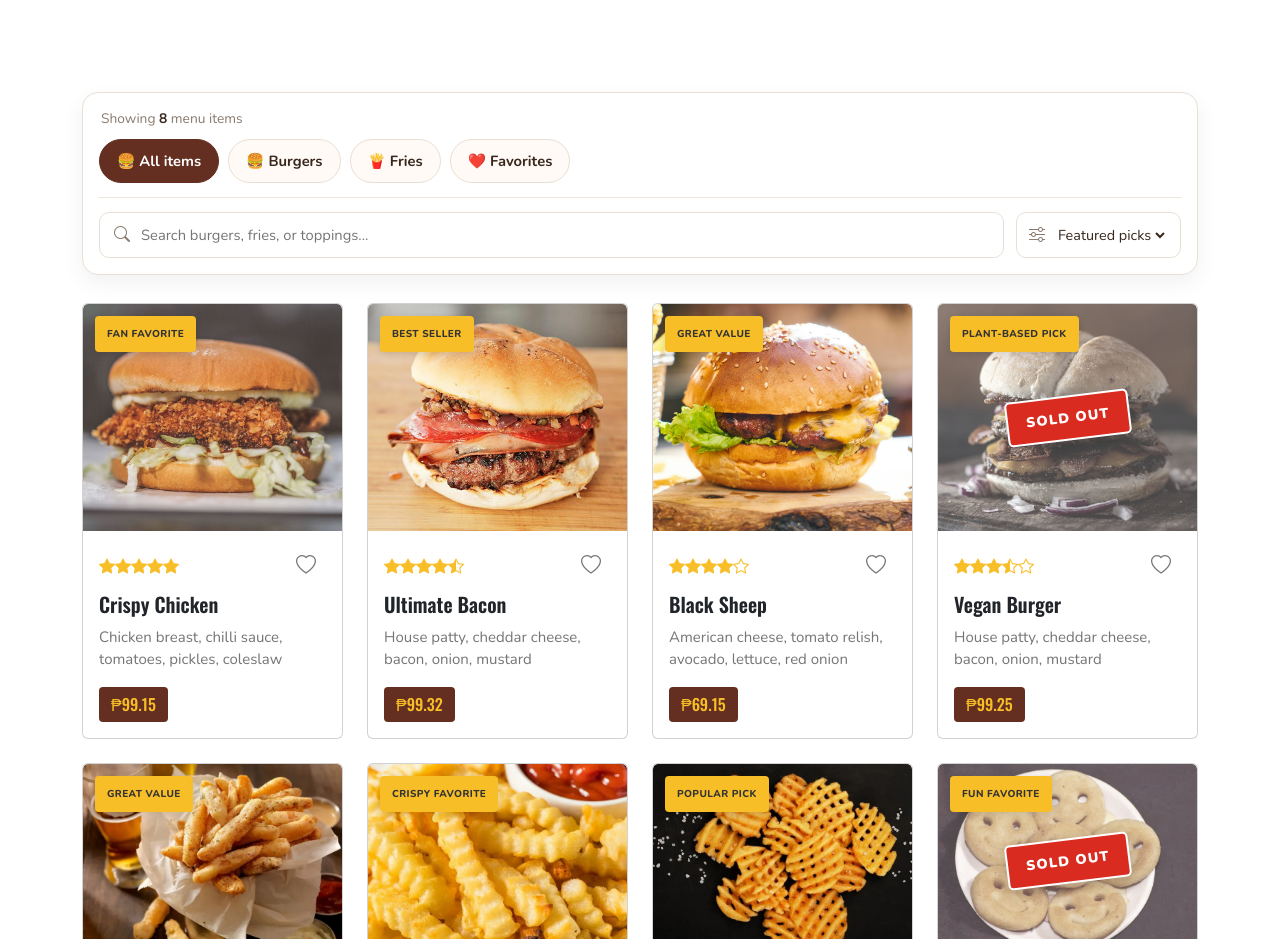
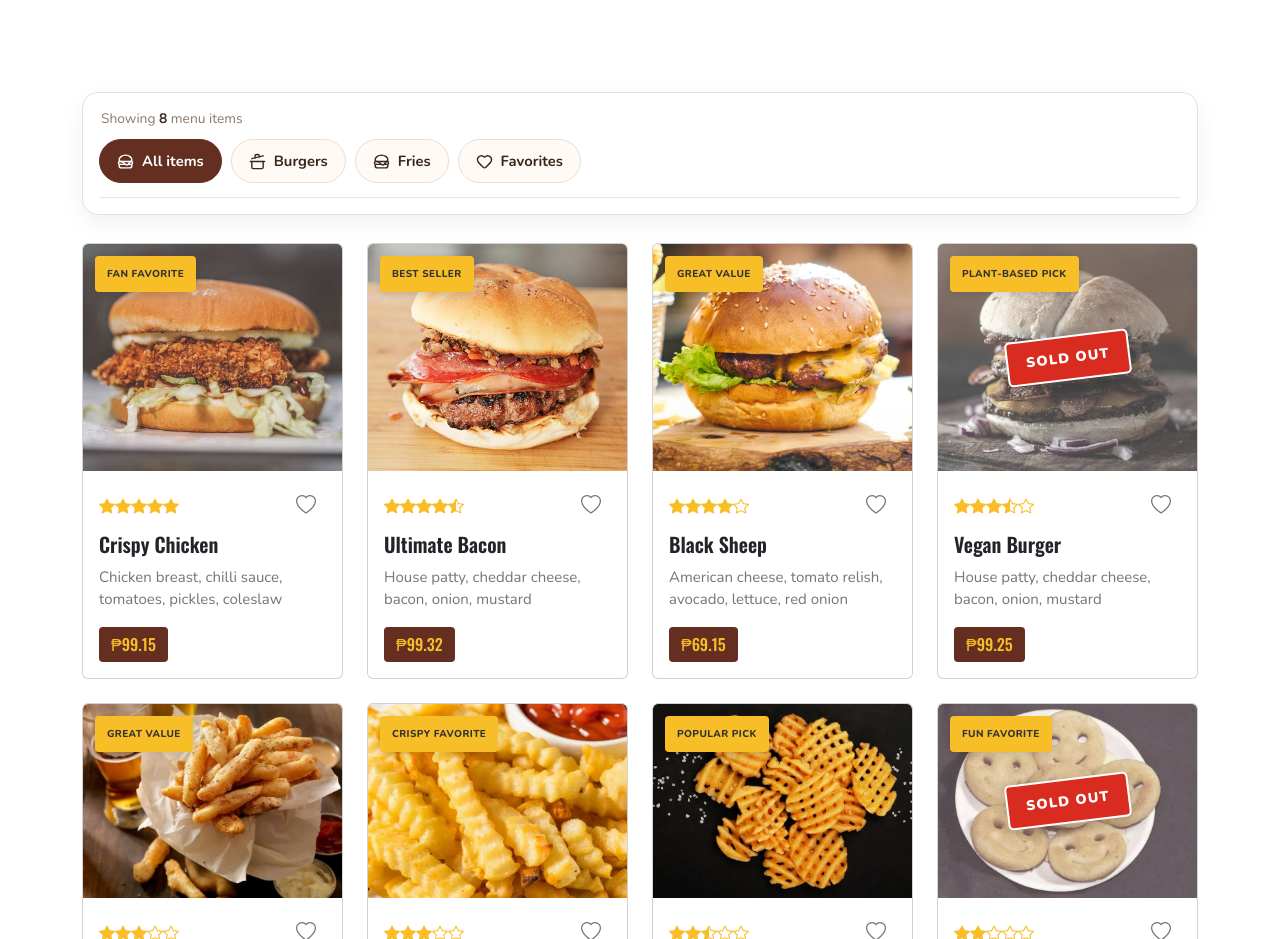
Before and after one commit to edmagineva3d/my_tasty-burger-app_V2, a React (Vite) app: page / in a window 1280 px wide. Shown: the part 1980-2919 px from the top of the page. Built offline with nearby package versions, Linux system fonts and the light colour scheme.

Commit message:
replace menu emojis with lucide icons

```diff
--- a/src/pages/Home/Section3.tsx
+++ b/src/pages/Home/Section3.tsx
@@ -135,14 +135,44 @@
       <div className="menu_tools_wrap"><Container>
         <div className="menu_tools">
           <div className="menu_results_count">Showing <strong>{visibleProducts.length}</strong> menu item{visibleProducts.length === 1 ? "" : "s"}</div>
-          <div className="menu_filter_tabs" role="group" aria-label="Menu category">
-            {[{ id: "all", label: "🍔 All items" }, { id: "burgers", label: "🍔 Burgers" }, { id: "fries", label: "🍟 Fries" }].map((item) => <button key={item.id} type="button" className={category === item.id ? "active" : ""} onClick={() => setCategory(item.id)}>{item.label}</button>)}
-            <button type="button" className={favoritesOnly ? "active" : ""} onClick={() => { setFavoriteIds(() => { try { return JSON.parse(localStorage.getItem("tastyBurgerFavorites") || "[]"); } catch { return []; } }); setFavoritesOnly((value) => !value); }}>❤️ Favorites</button>
-          </div>
-          <div className="menu_search_sort">
-            <label className="menu_search"><i className="bi bi-search"></i><input value={search} onChange={(event) => setSearch(event.target.value)} placeholder="Search burgers, fries, or toppings..." aria-label="Search menu" />{search && <button type="button" onClick={() => setSearch("")} aria-label="Clear search">×</button>}</label>
-            <label className="menu_sort"><i className="bi bi-sliders"></i><span className="visually-hidden">Sort menu</span><select value={sortBy} onChange={(event) => setSortBy(event.target.value)}><option value="featured">Featured picks</option><option value="popular">Most popular</option><option value="rating">Top rated</option><option value="name">Name: A to Z</option></select></label>
-          </div>
+
+<div className="menu_filter_tabs" role="group" aria-label="Menu category">
+  {[
+    { id: "all", label: "All items", Icon: Hamburger },
+    { id: "burgers", label: "Burgers", Icon: CookingPot },
+    { id: "fries", label: "Fries", Icon: Hamburger },
+  ].map(({ id, label, Icon }) => (
+    <button
+      key={id}
+      type="button"
+      className={category === id ? "active" : ""}
+      onClick={() => setCategory(id)}
+    >
+      <Icon size={17} strokeWidth={2} />
+      <span>{label}</span>
+    </button>
+  ))}
+
+  <button
+    type="button"
+    className={favoritesOnly ? "active" : ""}
+    onClick={() => {
+      setFavoriteIds(() => {
+        try {
+          return JSON.parse(
+            localStorage.getItem("tastyBurgerFavorites") || "[]"
+          );
+        } catch {
+          return [];
+        }
+      });
+      setFavoritesOnly((value) => !value);
+    }}
+  >
+    <Heart size={17} strokeWidth={2} />
+    <span>Favorites</span>
+  </button>
+</div>
         </div>
       </Container></div>
       <Container>
--- a/src/styles/Home.css
+++ b/src/styles/Home.css
@@ -803,9 +803,40 @@
 .menu_tools_wrap { margin: 0 auto 28px; }
 .menu_tools { background: #fff; border: 1px solid #eadfd4; border-radius: 16px; padding: 16px; box-shadow: 0 8px 22px rgba(0,0,0,.06); }
 .menu_filter_tabs { display: flex; flex-wrap: wrap; gap: 9px; padding-bottom: 14px; border-bottom: 1px solid #eee4da; }
-.menu_filter_tabs button { border: 1px solid #eadfd4; border-radius: 999px; padding: 10px 17px; background: #fffaf5; color: #38271d; font: inherit; font-size: .92rem; font-weight: 700; transition: background .2s ease, color .2s ease, transform .2s ease; }
-.menu_filter_tabs button:hover { transform: translateY(-1px); border-color: var(--yellow); }
-.menu_filter_tabs button.active { background: var(--bg-coffee); border-color: var(--bg-coffee); color: #fff; }
+
+.menu_filter_tabs button {
+  display: inline-flex;
+  align-items: center;
+  justify-content: center;
+  gap: 8px;
+  border: 1px solid #eadfd4;
+  border-radius: 999px;
+  padding: 10px 17px;
+  background: #fffaf5;
+  color: #38271d;
+  font: inherit;
+  font-size: .92rem;
+  font-weight: 700;
+  transition: background .2s ease, color .2s ease, transform .2s ease;
+}
+
+.menu_filter_tabs button svg {
+  width: 17px;
+  height: 17px;
+  flex-shrink: 0;
+}
+
+.menu_filter_tabs button:hover {
+  transform: translateY(-1px);
+  border-color: var(--yellow);
+}
+
+.menu_filter_tabs button.active {
+  background: var(--bg-coffee);
+  border-color: var(--bg-coffee);
+  color: #fff;
+}
+
 .menu_search_sort { display: flex; gap: 12px; align-items: center; padding-top: 14px; }
 .menu_search { display: flex; align-items: center; gap: 11px; flex: 1; min-width: 0; border: 1px solid #eadfd4; border-radius: 10px; padding: 0 14px; min-height: 46px; color: #8a796c; }
 .menu_search input { border: 0; outline: 0; width: 100%; min-width: 0; background: transparent; color: #38271d; font: inherit; font-size: .92rem; }
```
